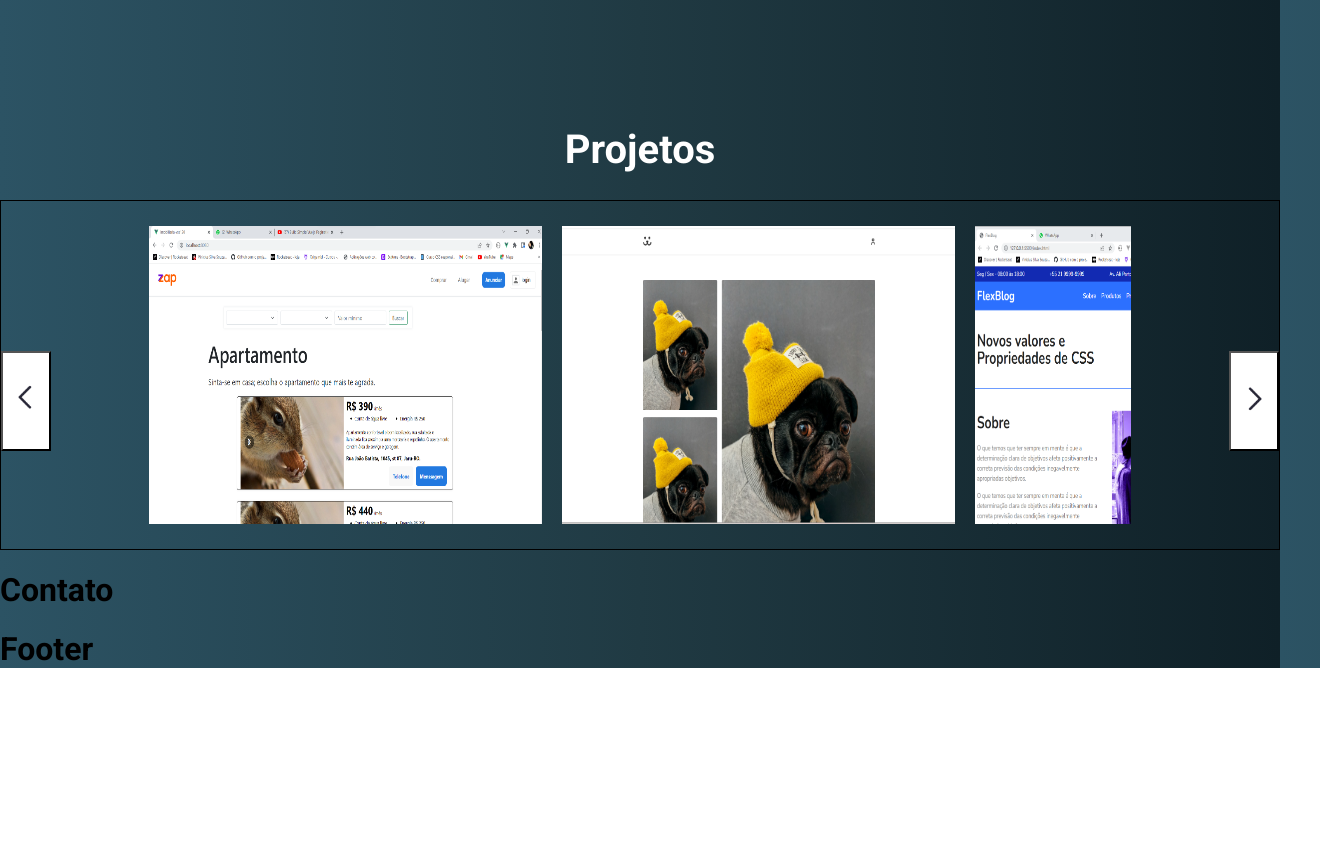
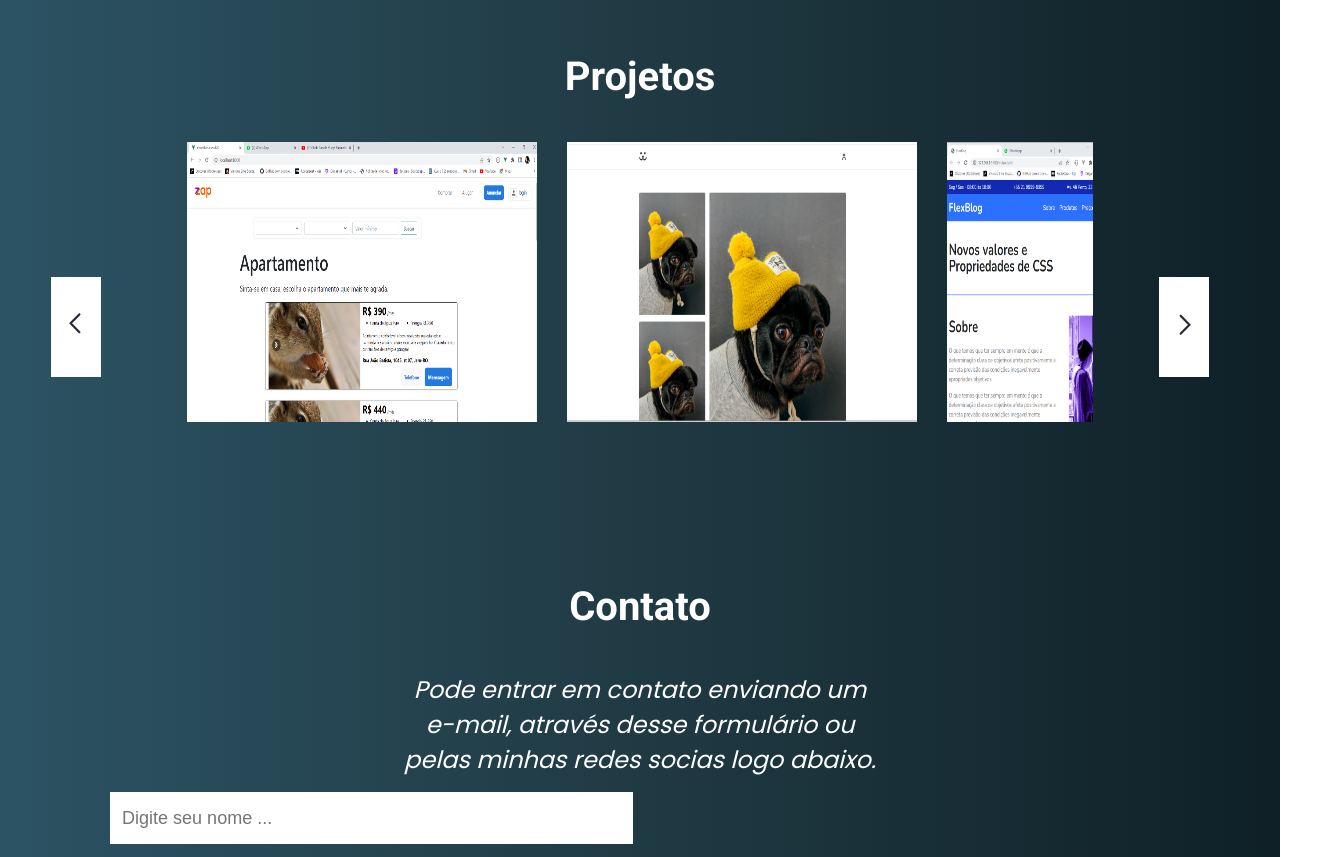
Before and after one commit to viniciusvss120/portifolio-react, a React (Create React App) app: page / in a window 1280 px wide. Shown: the part 1920-2777 px from the top of the page, 1320 px wide, since content can reach past the window. Before the commit the page ends 2588 px from the top, so only its background shows below. Built offline with nearby package versions, Linux system fonts and the light colour scheme.

Commit message:
Fazendo a secao de contato

```diff
--- a/src/App.css
+++ b/src/App.css
@@ -1,13 +1,16 @@
 body{
   padding: 0px;
-  margin: 0px;
-  height: 100vh;
+  margin: 0px auto;
+  max-width: 92vw;
   overflow-x: hidden;
+
   font-family: 'Roboto', sans-serif;
   background: #0F2027;  /* fallback for old browsers */
   background: -webkit-linear-gradient(to right, #2C5364, #203A43, #0F2027);  /* Chrome 10-25, Safari 5.1-6 */
   background: linear-gradient(to right, #2C5364, #203A43, #0F2027); /* W3C, IE 10+/ Edge, Firefox 16+, Chrome 26+, Opera 12+, Safari 7+ */
-
+}
+.app{
+  /* border: 10px solid #fff; */
 }
 
 img{
--- a/src/contato/Contato.js
+++ b/src/contato/Contato.js
@@ -1,9 +1,18 @@
 import React from 'react'
+import style from './Contato.module.css'
 
 const Contato = () => {
   return (
-    <div>
+    <div className={style.contato}>
       <h1>Contato</h1>
+      <p className={style.descricao}>Pode entrar em contato enviando um e-mail, através desse formulário ou pelas minhas redes socias logo abaixo.</p>
+      <form>
+        <input type="text" placeholder='  Digite seu nome ...' />
+        <input type="text" placeholder='  Digite seu e-mail ...' />
+        <textarea name="mensagem" id="mensagem"  placeholder=' Mensagem...'></textarea>
+        <button className={style.btn}>Enviar</button>
+      </form>
+      <div className={style.redes}></div>
     </div>
   )
 }
--- /dev/null
+++ b/src/contato/Contato.module.css
@@ -0,0 +1,57 @@
+.contato{
+  display: grid;
+  grid-template-columns: 90%;
+  justify-content: center;
+  /* border: 1px solid #fff; */
+  margin: 120px auto;
+  width: 100%;
+}
+
+.contato h1 {
+  text-align: center;
+  color: #fff;
+  font-size: 2.5rem;
+}
+
+.descricao{
+  font-family: 'Poppins', sans-serif;
+  font-style: italic;
+  font-size: 1.5rem;
+  color: #fff;
+  width: 45%;
+  margin: 15px auto;
+  text-align: center;
+}
+
+form{
+  display: flex;
+  flex-wrap: wrap;
+  gap: 15px;
+  /* margin: 25px auto; */
+  width: 100%;
+  /* border: 1px solid; */
+  /* justify-content: center; */
+}
+
+input{
+  width: 49%;
+  height: 50px;
+  font-size: 1.125rem;
+  border: none;
+  /* margin: 0 auto; */
+}
+textarea{
+  width: 100%;
+  font-size: 1.125rem;
+  height: 120px;
+  resize: none;
+  border: none;
+}
+
+.btn{
+  width: 100%;
+  font-size: 1.125rem;
+  height: 40px;
+  border-radius: 10px;
+  border: none;
+}
--- a/src/footer/Footer.js
+++ b/src/footer/Footer.js
@@ -1,8 +1,9 @@
 import React from 'react'
+import style from './Footer.module.css'
 
 const Footer = () => {
   return (
-    <div>
+    <div className={style.footer}>
       <h1>Footer</h1>
     </div>
   )
--- a/src/home/Home.module.css
+++ b/src/home/Home.module.css
@@ -1,21 +1,24 @@
 .home{
   display: grid;
-  /* border: 1px solid ; */
+  border: 1px solid ;
+  /* height: 800px; */
+
 }
 .perfil{
   display: grid;
   justify-content: center;
   /* border: 1px solid ; */
   margin-top: 90px;
-  width: 40%;
+  width: 100%;
   /* grid-row: 2; */
-  height: 100%;
+  /* height: 100%; */
   justify-self: center;
 }
 
 .foto{
   display: flex;
   justify-content: center;
+  margin: 20px auto;
 }
 .foto img{
   max-width: 80%;
--- a/src/projetos/Projetos.js
+++ b/src/projetos/Projetos.js
@@ -9,23 +9,64 @@ import direita from '../img/direita.png'
 import esquerda from '../img/esquerda.png'
 
 const Projetos = () => {
+
+
+  React.useEffect(() => {
+    const btn = document.querySelectorAll(".btn")
+    let currentItem = 0
+    const item = document.querySelectorAll(".img")
+    const maxItem = item.length
+
+    console.log(item)
+
+    btn.forEach(control => {
+      control.addEventListener("click", () => {
+        const isLeft = control.classList.contains("Projetos_left__b+r+q")
+
+        if(isLeft){
+          currentItem -= 1
+        }else{
+          currentItem += 1
+        }
+
+        if(currentItem >= maxItem){
+          currentItem = 0
+        }
+
+        if(currentItem < 0) {
+          currentItem = maxItem - 1
+        }
+
+        item[currentItem].scrollIntoView({
+          inline: "center",
+          behavior: "smooth"
+        })
+        // item.forEach(index => {
+
+        // })
+        console.log(isLeft, currentItem)
+      })
+    })
+  }, [])
+
+
   return (
     <div className={style.projetos}>
       <h1>Projetos</h1>
       <div className={style.container}>
-        <button className={style.left}>
+        <button className={`${style.left} btn`}>
           <img src={esquerda} alt="esquerda" />
         </button>
-        <button className={style.right}>
+        <button className={`${style.right} btn`}>
           <img src={direita} alt="direita" />
         </button>
         <div className={style.gallery_wraper}>
           <div className={style.gallery}>
-            <img className={`${style.item} ${style.currentItem}`} src={alugel} alt="alugel" />
-            <img className={`${style.item} ${style.currentItem}`} src={dogs} alt="dogs" />
-            <img className={`${style.item} ${style.currentItem}`} src={flexbox} alt="flexbox" />
-            <img className={`${style.item} ${style.currentItem}`} src={login} alt="login" />
-            <img className={`${style.item} ${style.currentItem}`} src={mec} alt="mec" />
+            <img className={`${style.item} ${style.currentItem} img`} src={alugel} alt="alugel" />
+            <img className={`${style.item} ${style.currentItem} img`} src={dogs} alt="dogs" />
+            <img className={`${style.item} ${style.currentItem} img`} src={flexbox} alt="flexbox" />
+            <img className={`${style.item} ${style.currentItem} img`} src={login} alt="login" />
+            <img className={`${style.item} ${style.currentItem} img`} src={mec} alt="mec" />
           </div>
         </div>
       </div>
--- a/src/projetos/Projetos.module.css
+++ b/src/projetos/Projetos.module.css
@@ -2,7 +2,8 @@
 .projetos{
   display: grid;
   width: 100%;
-  margin: 115px auto auto 0px;
+  /* margin: 115px auto auto 50px; */
+  /* border: 1px solid #fff; */
 }
 
 .projetos h1{
@@ -14,36 +15,48 @@
 .container{
   position: relative;
   display: flex;
-  padding: 25px;
+  padding: 25px auto;
   max-width: 100%;
   margin: 0 auto;
-  border: 1px solid #000;
+  /* border: 1px solid #000; */
+  padding: auto;
 }
 
 .gallery_wraper{
   overflow-x: auto;
-  max-width: 80%;
-  margin: 0 auto;
+  max-width: 77%;
+  margin: 15px auto;
 }
 
 .gallery{
   display: flex;
   flex-flow: nowrap;
-  gap: 20px;
+  gap: 30px;
 }
 
 .item{
-  max-width: 40%;
+  /* max-width: 40%; */
+  width: 350px;
+  height: 280px;
+  flex-shrink: 0;
+  cursor: pointer;
 }
+/* .item:hover{
+  border: 5px solid #fb1;
+  transition: .2s;
+  padding: auto;
+} */
 
 .left ,
 .right{
   max-width: 50px;
   height: 100px;
   position: absolute;
+  padding: 10px;
   top: 150px;
-  left: 0;
-  right: auto;
+  left: auto;
+  /* right: auto; */
+  border: none;
   bottom: 320px;
   font-size: 20px;
   cursor: pointer;
@@ -52,5 +65,15 @@
 
 .right{
   left: auto;
-  right: 0;
+  right: 20px;
 }
+
+.gallery_wraper::-webkit-scrollbar {
+  display: none;
+}
+
+/* Hide scrollbar for IE, Edge and Firefox */
+.gallery_wraper {
+  -ms-overflow-style: none;  /* IE and Edge */
+  scrollbar-width: none;  /* Firefox */
+}
```
Also changed, not shown: src/footer/Footer.module.css (added).
